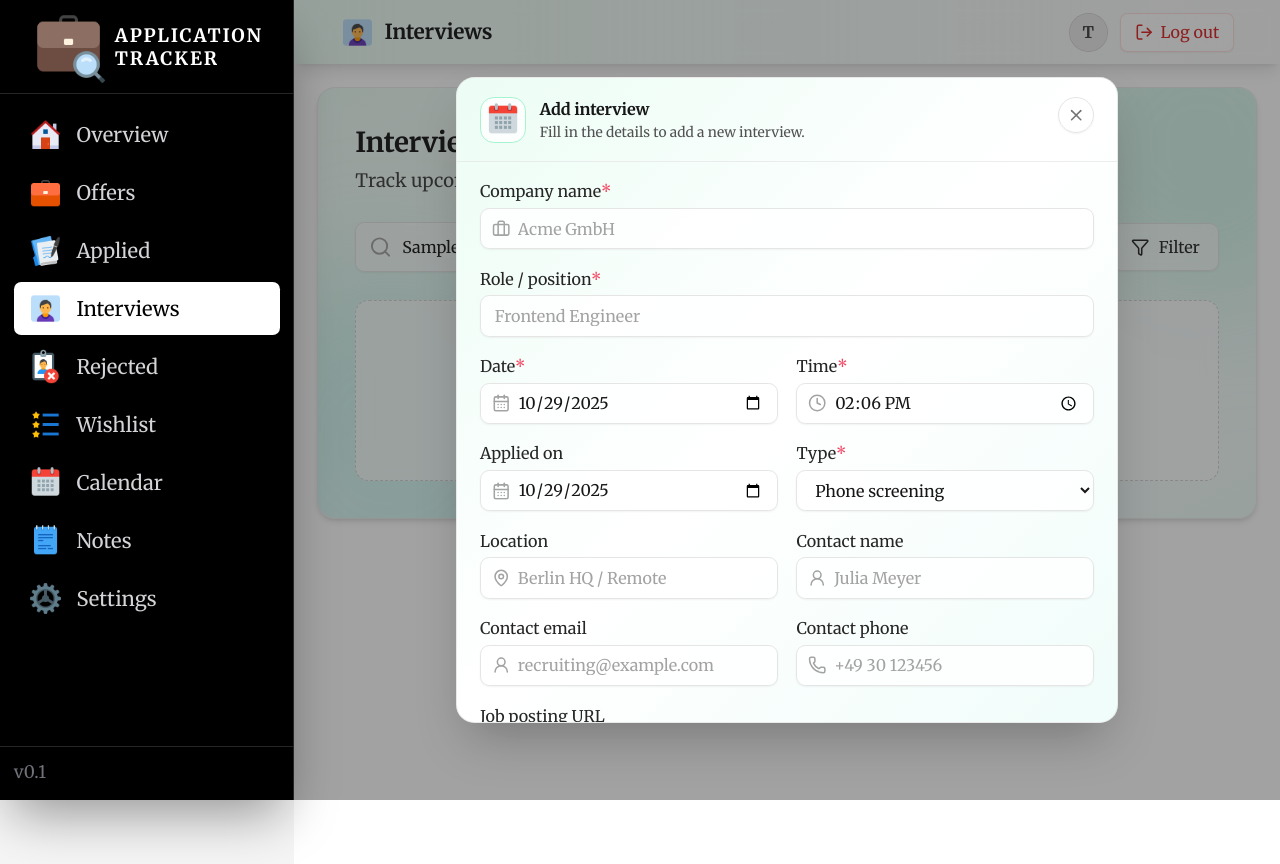
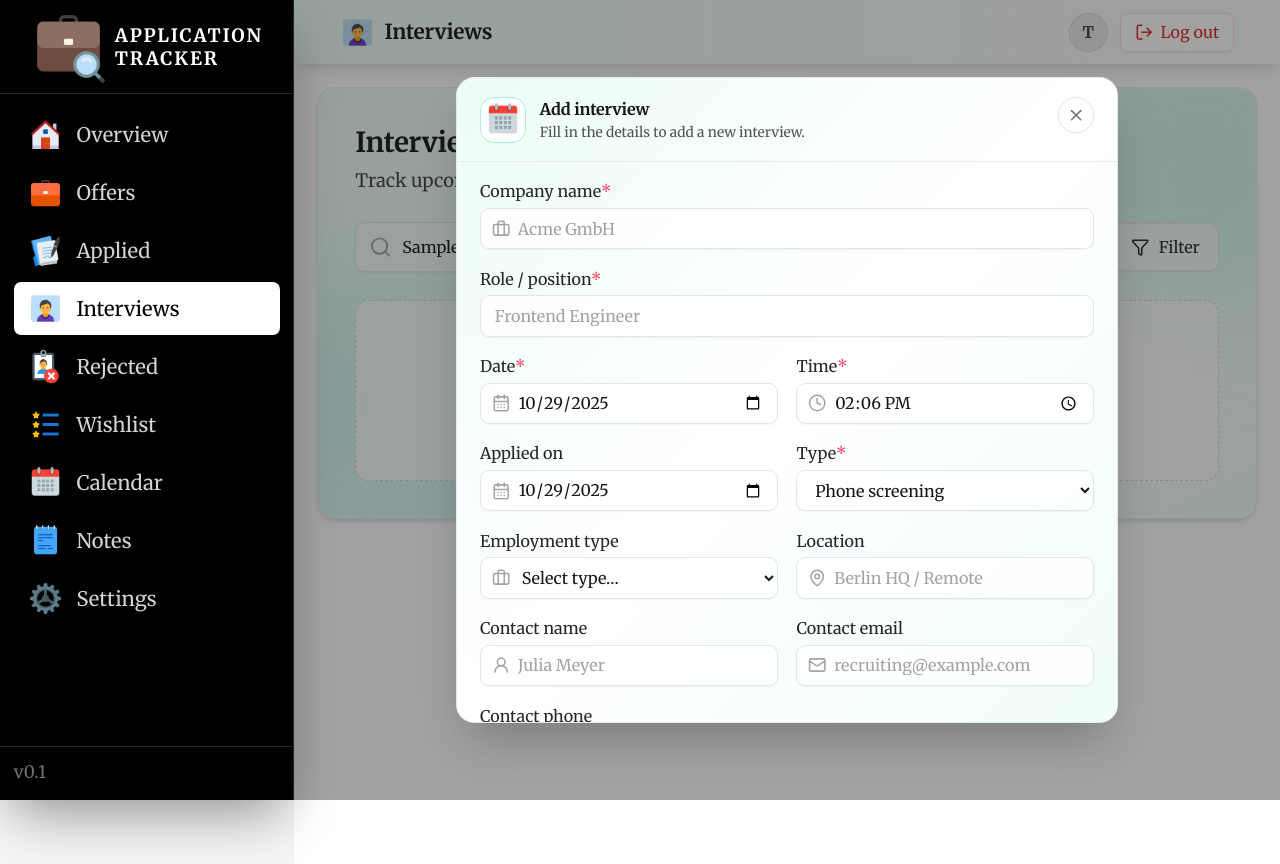
Before and after one commit to ThaerA7/applications_tracker, a Next.js app: page /interviews in a window 1280 px wide. Both pictures are taken after typing "Sample" into the empty fields and a click on the button "Add". Built offline with nearby package versions, Linux system fonts and the light colour scheme.

Commit message:
added type of employment to the interview card

```diff
--- a/app/applied/AddApplicationDialog.tsx
+++ b/app/applied/AddApplicationDialog.tsx
@@ -39,6 +39,18 @@ export type NewApplicationForm = {
   logoUrl?: string;     // optional company logo URL / object URL from upload
   website?: string;     // company website
 };
+
+// Same-style options as in ScheduleInterviewDialog
+const EMPLOYMENT_OPTIONS: string[] = [
+  'Full-time',
+  'Part-time',
+  'Internship',
+  'Working student',
+  'Contract',
+  'Temporary',
+  'Mini-job',
+  'Freelance',
+];
 
 function makeInitialForm(): NewApplicationForm {
   const today = new Date().toISOString().slice(0, 10);
@@ -244,7 +256,7 @@ export default function AddApplicationDialog({
               </span>
               <div className="flex flex-col gap-3 sm:flex-row sm:items-center">
                 <div>
-                  <label className="inline-flex cursor-pointer items-center gap-2 rounded-lg border border-neutral-200 bg-white/80 px-3 py-2 text-xs font-medium text-neutral-800 shadow-sm hover:bg-white">
+                  <label className="inline-flex cursor-pointer items-center gap-2 rounded-lg border border-neutral-200 bg-white/80 px-3 py-2 text-xs font-medium text-neutral-800 shadow-sm hover:bg:white">
                     <ImageIcon
                       className="h-4 w-4 text-neutral-400"
                       aria-hidden="true"
@@ -306,7 +318,7 @@ export default function AddApplicationDialog({
                   value={form.location}
                   onChange={handleChange('location')}
                   placeholder="Berlin, DE / Remote"
-                  className="h-9 w-full rounded-lg border border-neutral-200 bg-white/80 pl-8 pr-3 text-sm text-neutral-900 shadow-sm placeholder:text-neutral-400 focus:outline-none focus:ring-2 focus:ring-sky-300 focus:border-sky-300"
+                  className="h-9 w-full rounded-lg border border-neutral-200 bg:white/80 pl-8 pr-3 text-sm text-neutral-900 shadow-sm placeholder:text-neutral-400 focus:outline-none focus:ring-2 focus:ring-sky-300 focus:border-sky-300"
                 />
               </div>
             </label>
@@ -324,7 +336,7 @@ export default function AddApplicationDialog({
                   type="date"
                   value={form.appliedOn}
                   onChange={handleChange('appliedOn')}
-                  className="h-9 w-full rounded-lg border border-neutral-200 bg-white/80 pl-8 pr-3 text-sm text-neutral-900 shadow-sm focus:outline-none focus:ring-2 focus:ring-sky-300 focus:border-sky-300"
+                  className="h-9 w-full rounded-lg border border-neutral-200 bg:white/80 pl-8 pr-3 text-sm text-neutral-900 shadow-sm focus:outline-none focus:ring-2 focus:ring-sky-300 focus:border-sky-300"
                 />
               </div>
             </label>
@@ -342,14 +354,15 @@ export default function AddApplicationDialog({
                   type="date"
                   value={form.startDate}
                   onChange={handleChange('startDate')}
-                  className="h-9 w-full rounded-lg border border-neutral-200 bg-white/80 pl-8 pr-3 text-sm text-neutral-900 shadow-sm focus:outline-none focus:ring-2 focus:ring-sky-300 focus:border-sky-300"
+                  className="h-9 w-full rounded-lg border border-neutral-200 bg:white/80 pl-8 pr-3 text-sm text-neutral-900 shadow-sm focus:outline-none focus:ring-2 focus:ring-sky-300 focus:border-sky-300"
                 />
               </div>
             </label>
 
+            {/* UPDATED: employment type to match ScheduleInterviewDialog style */}
             <label className="space-y-1 text-sm">
               <span className="font-medium text-neutral-800">
-                Type of employment
+                Employment type
               </span>
               <div className="relative">
                 <Briefcase
@@ -359,19 +372,14 @@ export default function AddApplicationDialog({
                 <select
                   value={form.employmentType}
                   onChange={handleChange('employmentType')}
-                  className="h-9 w-full rounded-lg border border-neutral-200 bg-white/80 pl-8 pr-3 text-sm text-neutral-900 shadow-sm focus:outline-none focus:ring-2 focus:ring-sky-300 focus:border-sky-300"
+                  className="h-9 w-full rounded-lg border border-neutral-200 bg:white/80 pl-8 pr-3 text-sm text-neutral-900 shadow-sm focus:outline-none focus:ring-2 focus:ring-sky-300 focus:border-sky-300"
                 >
-                  <option value="">Select…</option>
-                  <option value="Vollzeit">Vollzeit</option>
-                  <option value="Teilzeit">Teilzeit</option>
-                  <option value="Werkstudent">Werkstudent</option>
-                  <option value="Minijob">Minijob</option>
-                  <option value="Praktikum">Praktikum</option>
-                  <option value="Ausbildung">Ausbildung</option>
-                  <option value="Trainee">Trainee</option>
-                  <option value="Freelance">Freelance</option>
-                  <option value="Befristet">Befristet</option>
-                  <option value="Sonstiges">Sonstiges</option>
+                  <option value="">Select type…</option>
+                  {EMPLOYMENT_OPTIONS.map((opt) => (
+                    <option key={opt} value={opt}>
+                      {opt}
+                    </option>
+                  ))}
                 </select>
               </div>
             </label>
@@ -383,7 +391,7 @@ export default function AddApplicationDialog({
               <select
                 value={form.status}
                 onChange={handleChange('status')}
-                className="h-9 w-full rounded-lg border border-neutral-200 bg-white/80 px-3 text-sm text-neutral-900 shadow-sm focus:outline-none focus:ring-2 focus:ring-sky-300 focus:border-sky-300"
+                className="h-9 w-full rounded-lg border border-neutral-200 bg:white/80 px-3 text-sm text-neutral-900 shadow-sm focus:outline-none focus:ring-2 focus:ring-sky-300 focus:border-sky-300"
               >
                 <option value="Applied">Applied</option>
                 <option value="Submitted">Submitted</option>
@@ -416,7 +424,7 @@ export default function AddApplicationDialog({
                   value={form.offerUrl}
                   onChange={handleChange('offerUrl')}
                   placeholder="https://jobs.example.com/frontend-engineer"
-                  className="h-9 w-full rounded-lg border border-neutral-200 bg-white/80 pl-8 pr-3 text-sm text-neutral-900 shadow-sm placeholder:text-neutral-400 focus:outline-none focus:ring-2 focus:ring-sky-300 focus:border-sky-300"
+                  className="h-9 w-full rounded-lg border border-neutral-200 bg:white/80 pl-8 pr-3 text-sm text-neutral-900 shadow-sm placeholder:text-neutral-400 focus:outline-none focus:ring-2 focus:ring-sky-300 focus:border-sky-300"
                 />
               </div>
             </label>
@@ -436,7 +444,7 @@ export default function AddApplicationDialog({
                   value={form.website ?? ''}
                   onChange={handleChange('website')}
                   placeholder="https://company.example.com"
-                  className="h-9 w-full rounded-lg border border-neutral-200 bg-white/80 pl-8 pr-3 text-sm text-neutral-900 shadow-sm placeholder:text-neutral-400 focus:outline-none focus:ring-2 focus:ring-sky-300 focus:border-sky-300"
+                  className="h-9 w-full rounded-lg border border-neutral-200 bg:white/80 pl-8 pr-3 text-sm text-neutral-900 shadow-sm placeholder:text-neutral-400 focus:outline-none focus:ring-2 focus:ring-sky-300 focus:border-sky-300"
                 />
               </div>
             </label>
@@ -450,7 +458,7 @@ export default function AddApplicationDialog({
                 value={form.salary}
                 onChange={handleChange('salary')}
                 placeholder="€60k–€75k / €x per hour"
-                className="h-9 w-full rounded-lg border border-neutral-200 bg-white/80 px-3 text-sm text-neutral-900 shadow-sm placeholder:text-neutral-400 focus:outline-none focus:ring-2 focus:ring-sky-300 focus:border-sky-300"
+                className="h-9 w-full rounded-lg border border-neutral-200 bg:white/80 px-3 text-sm text-neutral-900 shadow-sm placeholder:text-neutral-400 focus:outline-none focus:ring-2 focus:ring-sky-300 focus:border-sky-300"
               />
             </label>
 
@@ -463,7 +471,7 @@ export default function AddApplicationDialog({
                 value={form.source}
                 onChange={handleChange('source')}
                 placeholder="LinkedIn, Arbeitagentur, company site…"
-                className="h-9 w-full rounded-lg border border-neutral-200 bg-white/80 px-3 text-sm text-neutral-900 shadow-sm placeholder:text-neutral-400 focus:outline-none focus:ring-2 focus:ring-sky-300 focus:border-sky-300"
+                className="h-9 w-full rounded-lg border border-neutral-200 bg:white/80 px-3 text-sm text-neutral-900 shadow-sm placeholder:text-neutral-400 focus:outline-none focus:ring-2 focus:ring-sky-300 focus:border-sky-300"
               />
             </label>
 
@@ -481,7 +489,7 @@ export default function AddApplicationDialog({
                   value={form.contactPerson}
                   onChange={handleChange('contactPerson')}
                   placeholder="Jane Doe"
-                  className="h-9 w-full rounded-lg border border-neutral-200 bg-white/80 pl-8 pr-3 text-sm text-neutral-900 shadow-sm placeholder:text-neutral-400 focus:outline-none focus:ring-2 focus:ring-sky-300 focus:border-sky-300"
+                  className="h-9 w-full rounded-lg border border-neutral-200 bg:white/80 pl-8 pr-3 text-sm text-neutral-900 shadow-sm placeholder:text-neutral-400 focus:outline-none focus:ring-2 focus:ring-sky-300 focus:border-sky-300"
                 />
               </div>
             </label>
@@ -500,7 +508,7 @@ export default function AddApplicationDialog({
                   value={form.contactEmail}
                   onChange={handleChange('contactEmail')}
                   placeholder="recruiting@example.com"
-                  className="h-9 w-full rounded-lg border border-neutral-200 bg-white/80 pl-8 pr-3 text-sm text-neutral-900 shadow-sm placeholder:text-neutral-400 focus:outline-none focus:ring-2 focus:ring-sky-300 focus:border-sky-300"
+                  className="h-9 w-full rounded-lg border border-neutral-200 bg:white/80 pl-8 pr-3 text-sm text-neutral-900 shadow-sm placeholder:text-neutral-400 focus:outline-none focus:ring-2 focus:ring-sky-300 focus:border-sky-300"
                 />
               </div>
             </label>
@@ -519,7 +527,7 @@ export default function AddApplicationDialog({
                   value={form.contactPhone}
                   onChange={handleChange('contactPhone')}
                   placeholder="+49 30 123456"
-                  className="h-9 w-full rounded-lg border border-neutral-200 bg-white/80 pl-8 pr-3 text-sm text-neutral-900 shadow-sm placeholder:text-neutral-400 focus:outline-none focus:ring-2 focus:ring-sky-300 focus:border-sky-300"
+                  className="h-9 w-full rounded-lg border border-neutral-200 bg:white/80 pl-8 pr-3 text-sm text-neutral-900 shadow-sm placeholder:text-neutral-400 focus:outline-none focus:ring-2 focus:ring-sky-300 focus:border-sky-300"
                 />
               </div>
             </label>
@@ -540,7 +548,7 @@ export default function AddApplicationDialog({
                 onChange={handleChange('notes')}
                 rows={3}
                 placeholder="Interview prep, who you talked to, follow-up dates…"
-                className="w-full rounded-lg border border-neutral-200 bg-white/80 pl-8 pr-3 pt-2.5 text-sm text-neutral-900 shadow-sm placeholder:text-neutral-400 focus:outline-none focus:ring-2 focus:ring-sky-300 focus:border-sky-300"
+                className="w-full rounded-lg border border-neutral-200 bg:white/80 pl-8 pr-3 pt-2.5 text-sm text-neutral-900 shadow-sm placeholder:text-neutral-400 focus:outline-none focus:ring-2 focus:ring-sky-300 focus:border-sky-300"
               />
             </div>
           </label>
@@ -550,7 +558,7 @@ export default function AddApplicationDialog({
             <button
               type="button"
               onClick={onClose}
-              className="inline-flex items-center justify-center rounded-lg border border-neutral-200 bg-white/80 px-4 py-2 text-sm font-medium text-neutral-700 shadow-sm hover:bg-white focus:outline-none focus-visible:ring-2 focus-visible:ring-offset-2 focus-visible:ring-sky-300"
+              className="inline-flex items-center justify-center rounded-lg border border-neutral-200 bg:white/80 px-4 py-2 text-sm font-medium text-neutral-700 shadow-sm hover:bg:white focus:outline-none focus-visible:ring-2 focus-visible:ring-offset-2 focus-visible:ring-sky-300"
             >
               Cancel
             </button>
--- a/app/applied/ScheduleInterviewDialog.tsx
+++ b/app/applied/ScheduleInterviewDialog.tsx
@@ -15,6 +15,7 @@ import {
   Phone,
   Video,
   User2,
+  Mail,
   Link as LinkIcon,
   X,
   Briefcase,
@@ -36,6 +37,7 @@ export type Interview = {
   url?: string;
   logoUrl?: string;
   appliedOn?: string; // YYYY-MM-DD from original application
+  employmentType?: string;
 };
 
 type ScheduleInterviewDialogProps = {
@@ -53,6 +55,7 @@ type ScheduleInterviewDialogProps = {
         offerUrl?: string;
         logoUrl?: string;
         appliedOn?: string;
+        employmentType?: string;
       }
     | null;
   /**
@@ -80,7 +83,19 @@ type FormState = {
   contactPhone: string;
   url: string;
   appliedDate: string; // YYYY-MM-DD
+  employmentType: string;
 };
+
+const EMPLOYMENT_OPTIONS: string[] = [
+  'Full-time',
+  'Part-time',
+  'Internship',
+  'Working student',
+  'Contract',
+  'Temporary',
+  'Mini-job',
+  'Freelance',
+];
 
 function makeInitialForm(
   app: ScheduleInterviewDialogProps['application'],
@@ -106,6 +121,7 @@ function makeInitialForm(
     contactPhone: app?.contactPhone ?? '',
     url: app?.offerUrl ?? '',
     appliedDate: app?.appliedOn ?? today,
+    employmentType: app?.employmentType ?? '',
   };
 }
 
@@ -169,6 +185,7 @@ export default function ScheduleInterviewDialog({
     const contactEmail = form.contactEmail.trim();
     const contactPhone = form.contactPhone.trim();
     const appliedDate = form.appliedDate.trim() || undefined;
+    const employmentType = form.employmentType.trim();
 
     const id =
       effectiveMode === 'edit' && application?.id
@@ -195,6 +212,7 @@ export default function ScheduleInterviewDialog({
       url: form.url.trim() || undefined,
       logoUrl: application?.logoUrl,
       appliedOn: appliedDate,
+      employmentType: employmentType || undefined,
     };
 
     // Persist to localStorage so /interviews page can read it
@@ -208,7 +226,15 @@ export default function ScheduleInterviewDialog({
             existing = parsed;
           }
         }
-        const next = [...existing, interview];
+        // For edit, replace existing; for add, append
+        const existingIndex = existing.findIndex((i) => i.id === interview.id);
+        let next: Interview[];
+        if (existingIndex >= 0) {
+          next = [...existing];
+          next[existingIndex] = interview;
+        } else {
+          next = [...existing, interview];
+        }
         window.localStorage.setItem(
           INTERVIEWS_STORAGE_KEY,
           JSON.stringify(next),
@@ -295,7 +321,9 @@ export default function ScheduleInterviewDialog({
                     <div className="font-medium text-neutral-900">
                       {application.role || 'Role not set'}
                     </div>
-                    <div className="text-neutral-600">{application.company}</div>
+                    <div className="text-neutral-600">
+                      {application.company}
+                    </div>
                   </div>
                 </div>
               </div>
@@ -439,6 +467,31 @@ export default function ScheduleInterviewDialog({
               </div>
             </label>
 
+            {/* Employment type */}
+            <label className="space-y-1 text-sm">
+              <span className="font-medium text-neutral-800">
+                Employment type
+              </span>
+              <div className="relative">
+                <Briefcase
+                  className="pointer-events-none absolute left-2.5 top-1/2 h-4 w-4 -translate-y-1/2 text-neutral-400"
+                  aria-hidden="true"
+                />
+                <select
+                  value={form.employmentType}
+                  onChange={handleChange('employmentType')}
+                  className="h-9 w-full rounded-lg border border-neutral-200 bg-white/80 pl-8 pr-3 text-sm text-neutral-900 shadow-sm focus:outline-none focus:ring-2 focus:ring-emerald-300 focus:border-emerald-300"
+                >
+                  <option value="">Select type…</option>
+                  {EMPLOYMENT_OPTIONS.map((opt) => (
+                    <option key={opt} value={opt}>
+                      {opt}
+                    </option>
+                  ))}
+                </select>
+              </div>
+            </label>
+
             <label className="space-y-1 text-sm">
               <span className="font-medium text-neutral-800">Location</span>
               <div className="relative">
@@ -476,7 +529,7 @@ export default function ScheduleInterviewDialog({
             <label className="space-y-1 text-sm">
               <span className="font-medium text-neutral-800">Contact email</span>
               <div className="relative">
-                <User2
+                <Mail
                   className="pointer-events-none absolute left-2.5 top-1/2 h-4 w-4 -translate-y-1/2 text-neutral-400"
                   aria-hidden="true"
                 />
@@ -508,7 +561,9 @@ export default function ScheduleInterviewDialog({
             </label>
 
             <label className="space-y-1 text-sm md:col-span-2">
-              <span className="font-medium text-neutral-800">Job posting URL</span>
+              <span className="font-medium text-neutral-800">
+                Job posting URL
+              </span>
               <div className="relative">
                 <LinkIcon
                   className="pointer-events-none absolute left-2.5 top-1/2 h-4 w-4 -translate-y-1/2 text-neutral-400"
--- a/app/interviews/page.tsx
+++ b/app/interviews/page.tsx
@@ -14,6 +14,7 @@ import {
   Phone,
   Video,
   User2,
+  Mail,
   Link as LinkIcon,
   Building2,
   Trash2,
@@ -52,6 +53,7 @@ const DEMO_INTERVIEWS: Interview[] = [
     type: 'video',
     url: 'https://jobs.example/acme/frontend',
     logoUrl: '/logos/acme.svg',
+    employmentType: 'Full-time',
   },
   {
     id: '2',
@@ -62,6 +64,7 @@ const DEMO_INTERVIEWS: Interview[] = [
     date: '2025-11-15T10:30',
     type: 'phone',
     logoUrl: '/logos/globex.png',
+    employmentType: 'Full-time',
   },
   {
     id: '3',
@@ -73,6 +76,7 @@ const DEMO_INTERVIEWS: Interview[] = [
     type: 'in-person',
     url: 'https://initech.example/careers/123',
     logoUrl: '/logos/initech.svg',
+    employmentType: 'Full-time',
   },
 ];
 
@@ -270,6 +274,7 @@ export default function InterviewsPage() {
       offerUrl: item.url,
       logoUrl: item.logoUrl,
       appliedOn: item.appliedOn,
+      employmentType: item.employmentType,
     };
 
     setEditingInterview(item);
@@ -363,6 +368,7 @@ export default function InterviewsPage() {
         i.contact?.email,
         i.contact?.phone,
         i.appliedOn,
+        i.employmentType,
       ]
         .filter(Boolean)
         .some((v) => String(v).toLowerCase().includes(q)),
@@ -401,7 +407,8 @@ export default function InterviewsPage() {
             </h2>
             <p className="mt-2 text-sm text-neutral-700">
               This will permanently remove the interview with{' '}
-              <span className="font-medium">{deleteTarget.company}</span> for the role{' '}
+              <span className="font-medium">{deleteTarget.company}</span> for
+              the role{' '}
               <span className="font-medium">{deleteTarget.role}</span>.
             </p>
             <p className="mt-1 text-xs text-neutral-500">
@@ -428,7 +435,6 @@ export default function InterviewsPage() {
         </div>
       )}
 
-
       <section
         className={[
           'relative rounded-2xl border border-neutral-200/70',
@@ -440,7 +446,9 @@ export default function InterviewsPage() {
         <div className="pointer-events-none absolute -top-24 -right-24 h-72 w-72 rounded-full bg-emerald-400/20 blur-3xl" />
         <div className="pointer-events-none absolute -bottom-24 -left-24 h-80 w-80 rounded-full bg-teal-400/20 blur-3xl" />
 
-        <h1 className="text-2xl font-semibold text-neutral-900">Interviews</h1>
+        <h1 className="text-2xl font-semibold text-neutral-900">
+          Interviews
+        </h1>
         <p className="mt-1 text-neutral-700">
           Track upcoming and past interviews, outcomes, and notes.
         </p>
@@ -550,7 +558,10 @@ export default function InterviewsPage() {
                       className="inline-flex h-7 w-7 items-center justify-center rounded-full border border-emerald-200 bg-emerald-50 text-emerald-600 shadow-sm hover:bg-emerald-100 focus:outline-none focus-visible:ring-2 focus-visible:ring-emerald-300"
                       aria-label="Move interview"
                     >
-                      <ArrowRight className="h-3.5 w-3.5" aria-hidden="true" />
+                      <ArrowRight
+                        className="h-3.5 w-3.5"
+                        aria-hidden="true"
+                      />
                     </button>
                   </div>
 
@@ -564,7 +575,6 @@ export default function InterviewsPage() {
                     <Trash2 className="h-3.5 w-3.5" aria-hidden="true" />
                   </button>
                 </div>
-
 
                 {/* Header with square logo + company/role */}
                 <div className="flex items-start gap-3 pr-20 sm:pr-24">
@@ -602,7 +612,6 @@ export default function InterviewsPage() {
                     </p>
                   </div>
                 </div>
-
 
                 {/* Divider */}
                 <div
@@ -660,6 +669,22 @@ export default function InterviewsPage() {
                     </div>
                   </div>
 
+                  {/* Employment type (optional) */}
+                  {item.employmentType && (
+                    <div className="flex items-center gap-2">
+                      <Briefcase
+                        className="h-4 w-4 text-neutral-500"
+                        aria-hidden="true"
+                      />
+                      <div className="flex flex-col">
+                        <dt className="text-neutral-500">Employment</dt>
+                        <dd className="font-medium text-neutral-900">
+                          {item.employmentType}
+                        </dd>
+                      </div>
+                    </div>
+                  )}
+
                   {/* Applied date + countup (only if we have appliedOn) */}
                   {item.appliedOn && (
                     <div className="flex items-center gap-2">
@@ -716,7 +741,7 @@ export default function InterviewsPage() {
                   {/* Contact email (optional) */}
                   {item.contact?.email && (
                     <div className="flex items-center gap-2">
-                      <User2
+                      <Mail
                         className="h-4 w-4 text-neutral-500"
                         aria-hidden="true"
                       />
```
Lines whose indentation alone changed are shown as unchanged.
